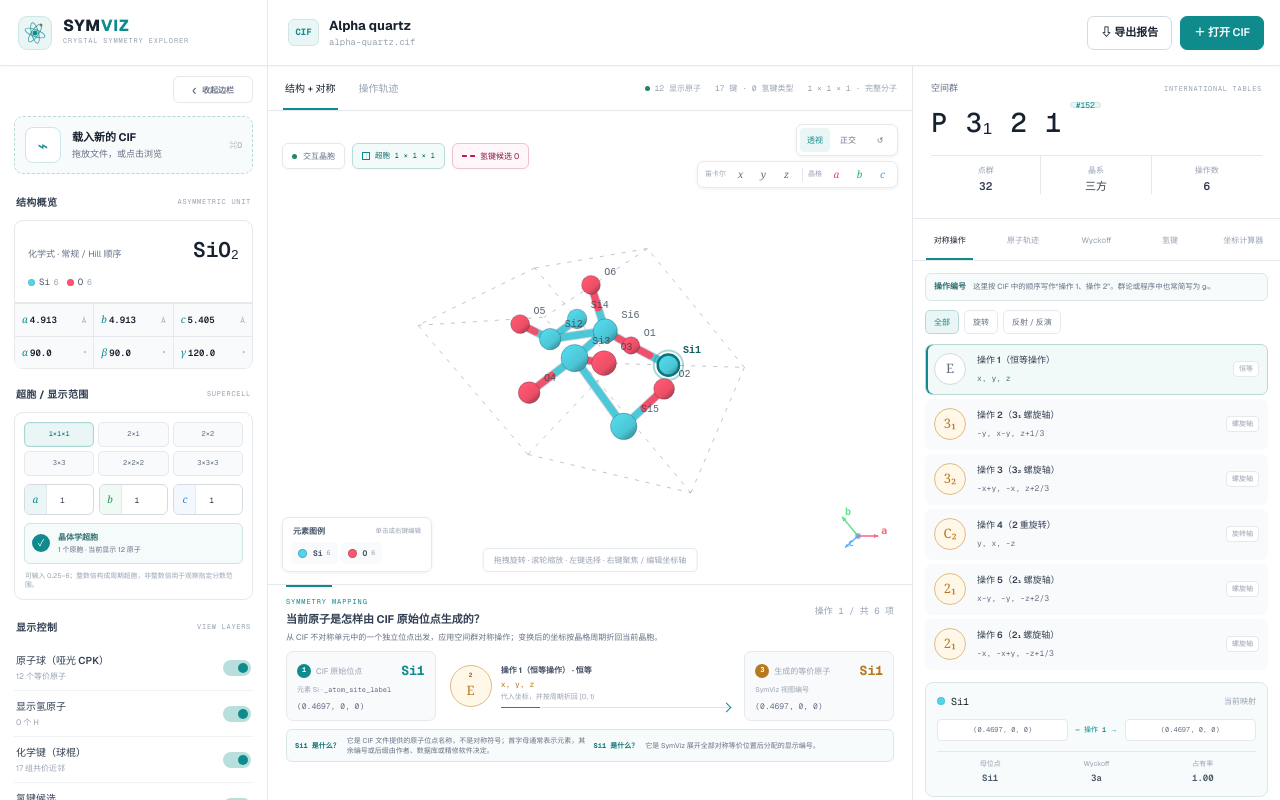
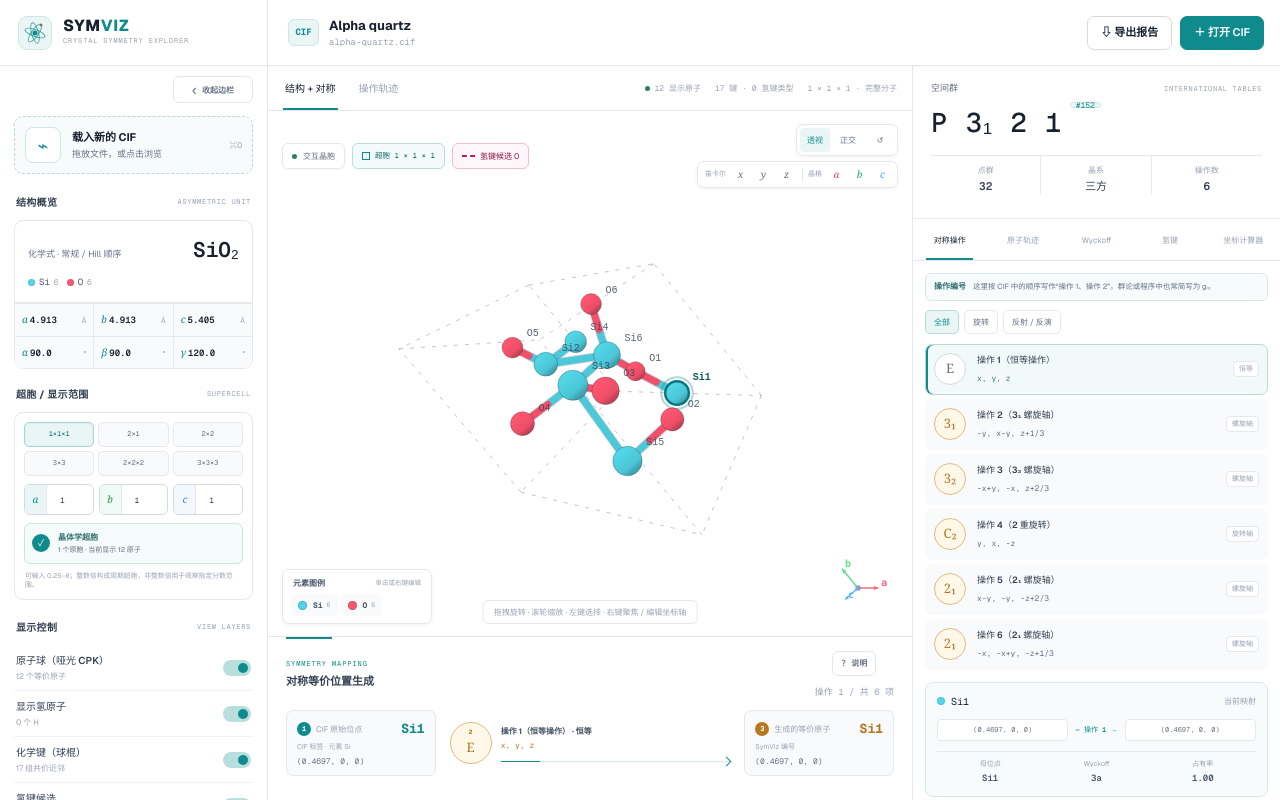
Before and after one commit to gutubu/SymVizCrystal, a Next.js app: page / in a window 1280 px wide. Built offline with nearby package versions, Linux system fonts and the light colour scheme.

Commit message:
Make mapping explanation collapsible

```diff
--- a/app/globals.css
+++ b/app/globals.css
@@ -420,7 +420,7 @@ canvas:focus-visible {
   display: grid;
   grid-column: 2;
   grid-row: 2;
-  grid-template-rows: 45px minmax(330px, 1fr) 216px;
+  grid-template-rows: 45px minmax(330px, 1fr) 164px;
   min-width: 0;
   min-height: 0;
   overflow: hidden;
@@ -673,10 +673,19 @@ canvas:focus-visible {
 .eyebrow { color: var(--accent); font-family: var(--font-geist-mono), monospace; font-size: 7px; letter-spacing: .13em; }
 .story-title strong { margin-top: 3px; color: #344054; font-size: 11px; font-weight: 630; }
 .story-count { color: var(--subtle); font-family: var(--font-geist-mono), monospace; font-size: 9px; }
-.mapping-intro { margin: 5px 0 0; color: var(--muted); font-size: 8px; line-height: 1.4; }
+.story-tools { position: relative; display: flex; align-items: center; gap: 10px; }
+.mapping-help { position: relative; }
+.mapping-help summary { display: inline-flex; align-items: center; height: 25px; padding: 0 8px; border: 1px solid var(--line); border-radius: 6px; color: var(--muted); background: #fff; font-size: 8px; font-weight: 600; list-style: none; cursor: pointer; }
+.mapping-help summary::-webkit-details-marker { display: none; }
+.mapping-help[open] summary { border-color: #b8dedd; color: var(--accent); background: var(--accent-soft); }
+.mapping-help-box { position: absolute; z-index: 12; top: 31px; right: 0; width: 300px; padding: 9px 10px; border: 1px solid #b8dedd; border-radius: 7px; color: var(--muted); background: #fff; box-shadow: 0 10px 24px rgba(16, 24, 40, .12); font-size: 8px; line-height: 1.45; }
+.mapping-help-box::before { position: absolute; top: -5px; right: 20px; width: 8px; height: 8px; content: ""; border-top: 1px solid #b8dedd; border-left: 1px solid #b8dedd; background: #fff; transform: rotate(45deg); }
+.mapping-help-box p { margin: 0; }
+.mapping-help-box p + p { margin-top: 4px; }
+.mapping-help-box b { color: #0d7476; font-family: var(--font-geist-mono), monospace; }
 
-.mapping-row { display: grid; grid-template-columns: minmax(140px, .8fr) minmax(230px, 1.5fr) minmax(140px, .8fr); align-items: center; gap: 14px; margin-top: 8px; }
-.mapping-node { display: grid; grid-template-columns: 1fr auto; align-items: center; gap: 1px 8px; min-width: 0; min-height: 70px; padding: 7px 10px; border: 1px solid var(--line); border-radius: 7px; background: var(--panel-soft); }
+.mapping-row { display: grid; grid-template-columns: minmax(140px, .8fr) minmax(230px, 1.5fr) minmax(140px, .8fr); align-items: center; gap: 14px; margin-top: 11px; }
+.mapping-node { display: grid; grid-template-columns: 1fr auto; align-items: center; gap: 1px 8px; min-width: 0; min-height: 66px; padding: 7px 10px; border: 1px solid var(--line); border-radius: 7px; background: var(--panel-soft); }
 .mapping-node span { display: inline-flex; align-items: center; gap: 5px; color: var(--subtle); font-size: 8px; }
 .mapping-node span b { display: grid; width: 14px; height: 14px; place-items: center; border-radius: 50%; color: #fff; background: var(--accent); font-family: var(--font-geist-mono), monospace; font-size: 7px; }
 .mapping-node strong { color: var(--accent); font-family: var(--font-geist-mono), monospace; font-size: 13px; }
@@ -692,12 +701,9 @@ canvas:focus-visible {
 .mapping-operation-copy { display: flex; min-width: 0; flex-direction: column; gap: 2px; }
 .mapping-operation-copy strong { overflow: hidden; color: #475467; font-size: 8px; font-weight: 620; text-overflow: ellipsis; white-space: nowrap; }
 .mapping-operation-copy code { overflow: hidden; color: var(--amber); font-family: var(--font-geist-mono), monospace; font-size: 8px; text-overflow: ellipsis; white-space: nowrap; }
-.mapping-operation-copy small { overflow: hidden; color: var(--subtle); font-size: 7px; text-overflow: ellipsis; white-space: nowrap; }
 .mapping-arrow { position: relative; height: 1px; background: #d6e9e8; }
 .mapping-arrow::after { position: absolute; top: -3px; right: 0; width: 7px; height: 7px; content: ""; border-top: 1px solid var(--accent); border-right: 1px solid var(--accent); transform: rotate(45deg); }
 .mapping-arrow i { position: absolute; top: 0; left: 0; height: 1px; background: var(--accent); transition: width .25s ease; }
-.mapping-label-help { display: grid; grid-template-columns: auto minmax(0, 1fr) auto minmax(0, 1fr); align-items: center; gap: 4px 7px; margin-top: 8px; padding: 6px 8px; border: 1px solid #d6e9e8; border-radius: 6px; color: var(--muted); background: #f7fbfb; font-size: 7px; line-height: 1.35; }
-.mapping-label-help b { color: #0d7476; font-family: var(--font-geist-mono), monospace; font-size: 7px; white-space: nowrap; }
 
 .right-panel {
   display: grid;
@@ -975,22 +981,22 @@ canvas:focus-visible {
   .left-panel { order: 2; max-height: none; border-right: 0; border-bottom: 1px solid var(--line); }
   .app-shell.sidebar-collapsed .left-panel { min-height: 48px; max-height: 48px; padding: 5px 10px; }
   .app-shell.sidebar-collapsed .drawer-control button { width: 100%; height: 36px; }
-  .workspace { order: 1; display: grid; min-height: 743px; grid-template-rows: 43px 470px 230px; }
+  .workspace { order: 1; display: grid; min-height: 690px; grid-template-rows: 43px 470px 177px; }
   .right-panel { order: 3; min-height: 670px; }
   .workspace-stats { display: none; }
   .mapping-row { grid-template-columns: 1fr minmax(120px, .9fr) 1fr; gap: 7px; }
   .mapping-operation { grid-template-columns: 34px minmax(0, 1fr); gap: 4px; }
   .mapping-operation > span { width: 34px; height: 34px; }
-  .mapping-label-help { grid-template-columns: auto minmax(0, 1fr); }
   .canvas-topbar { right: 8px; left: 8px; }
   .view-presets > span { display: none; }
   .element-legend { right: 8px; bottom: 45px; left: 8px; max-width: none; }
 }
 
 @media (max-width: 520px) {
-  .workspace { min-height: 900px; grid-template-rows: 43px 430px 427px; }
+  .workspace { min-height: 800px; grid-template-rows: 43px 430px 327px; }
   .symmetry-story { overflow-y: auto; }
   .story-count { display: none; }
+  .mapping-help-box { right: -2px; width: min(300px, calc(100vw - 44px)); }
   .mapping-row { grid-template-columns: 1fr; }
   .mapping-operation { grid-template-columns: 42px minmax(0, 1fr); padding: 2px 8px; }
   .mapping-operation > span { width: 42px; height: 42px; }
--- a/app/page.tsx
+++ b/app/page.tsx
@@ -1493,15 +1493,23 @@ export default function Home() {
 
         <div className="symmetry-story">
           <div className="story-title">
-            <div><span className="eyebrow">SYMMETRY MAPPING</span><strong>当前原子是怎样由 CIF 原始位点生成的？</strong></div>
-            <span className="story-count">操作 {selectedOperation.id} / 共 {structure.operations.length} 项</span>
+            <div><span className="eyebrow">SYMMETRY MAPPING</span><strong>对称等价位置生成</strong></div>
+            <div className="story-tools">
+              <details className="mapping-help">
+                <summary>？ 说明</summary>
+                {selectedAtom && <div className="mapping-help-box">
+                  <p><b>{selectedAtom.source.label}</b>：CIF 位点标签；<b>{selectedAtom.label}</b>：SymViz 生成编号。</p>
+                  <p>中间公式变换坐标，结果按周期折回 [0, 1)。</p>
+                </div>}
+              </details>
+              <span className="story-count">操作 {selectedOperation.id} / 共 {structure.operations.length} 项</span>
+            </div>
           </div>
-          <p className="mapping-intro">从 CIF 不对称单元中的一个独立位点出发，应用空间群对称操作；变换后的坐标按晶格周期折回当前晶胞。</p>
           <div className="mapping-row">
             <div className="mapping-node source">
               <span><b>1</b>CIF 原始位点</span>
               <strong>{selectedAtom?.source.label}</strong>
-              <small>元素 {selectedAtom?.element ?? "—"} · <code>_atom_site_label</code></small>
+              <small>CIF 标签 · 元素 {selectedAtom?.element ?? "—"}</small>
               <em>{selectedAtom ? coordinateText(selectedAtom.source.fract) : "—"}</em>
             </div>
             <div className="mapping-operation">
@@ -1509,23 +1517,16 @@ export default function Home() {
               <div className="mapping-operation-copy">
                 <strong>{operationTitle(selectedOperation)} · {operationKindLabel(selectedOperation.kind)}</strong>
                 <code>{selectedOperation.xyz}</code>
-                <small>代入坐标，并按周期折回 [0, 1)</small>
               </div>
               <div className="mapping-arrow"><i style={{ width: `${completion}%` }} /></div>
             </div>
             <div className="mapping-node target">
               <span><b>3</b>生成的等价原子</span>
               <strong>{selectedAtom?.label}</strong>
-              <small>SymViz 视图编号</small>
+              <small>SymViz 编号</small>
               <em>{coordinateText(transformedSelected as Vec3)}</em>
             </div>
           </div>
-          {selectedAtom && <div className="mapping-label-help">
-            <b>{selectedAtom.source.label} 是什么？</b>
-            <span>它是 CIF 文件提供的原子位点名称，不是对称符号；首字母通常表示元素，其余编号或后缀由作者、数据库或精修软件决定。</span>
-            <b>{selectedAtom.label} 是什么？</b>
-            <span>它是 SymViz 展开全部对称等价位置后分配的显示编号。</span>
-          </div>}
         </div>
       </section>
 
```
Also changed, not shown: 1 other file (tests, documents, lock files or other folders).
